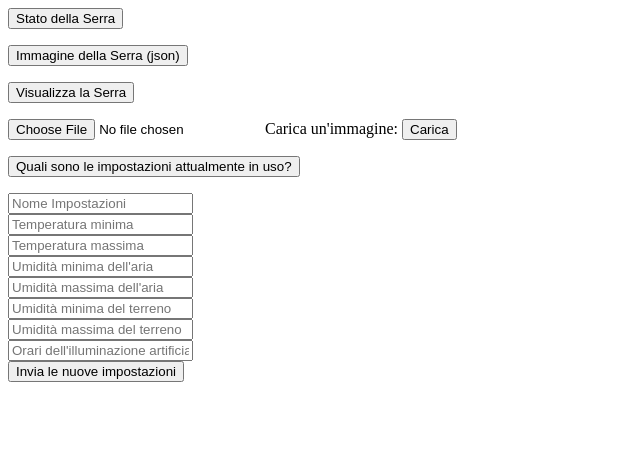
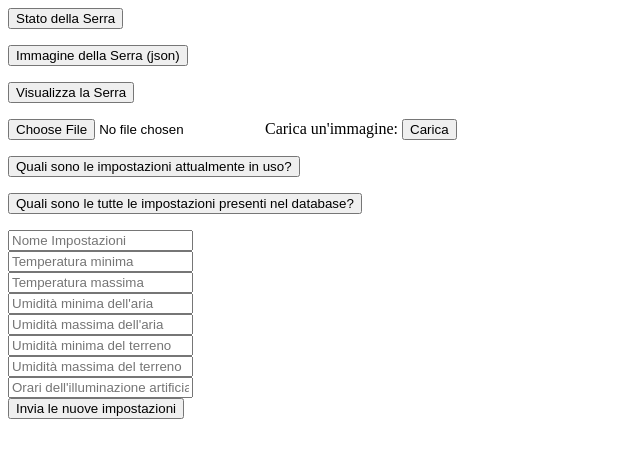
Before and after one commit to DellaRovereSandroJunior/ServerSerraAutomatizzata, a website: page index.html in a window 1280 px wide. Shown: the whole page, without its empty margins (0-640 px from the left). Drawn offline with Linux system fonts and the light colour scheme.

```diff
--- a/index.html
+++ b/index.html
@@ -27,6 +27,11 @@
 >
     <button type="submit">Quali sono le impostazioni attualmente in uso?</button>
 </form>
+<form action="http://93.65.109.116:3000/getAllSettings"
+      method="GET"
+>
+    <button type="submit">Quali sono le tutte le impostazioni presenti nel database?</button>
+</form>
 <form action="http://93.65.109.116:3000/changeSettings"
       method="POST"
       enctype="multipart/form-data"
```
